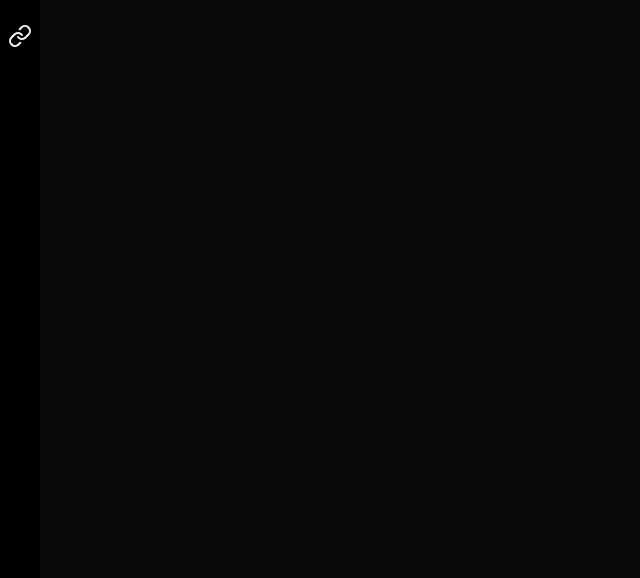
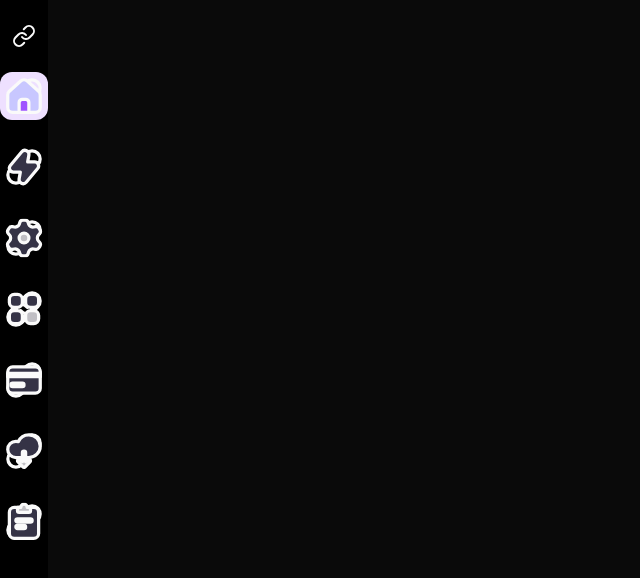
Before and after one commit to anishsoni29/SynchroSphere, a Next.js app: page /dashboard in a window 1280 px wide. Shown: the top 578 px of the page, without its empty margins (0-640 px from the left). Built offline with nearby package versions, Linux system fonts and the light colour scheme.

Commit message:
added the menuItem components

```diff
--- a/src/components/sidebar/index.tsx
+++ b/src/components/sidebar/index.tsx
@@ -10,6 +10,7 @@ import {
   TooltipTrigger,
 } from "@/components/ui/tooltip";
 import { menuOptions } from "@/lib/constant";
+import clsx from "clsx";
 
 type Props = {};
 
@@ -22,8 +23,29 @@ const MenuOptions = (props: Props) => {
           fuzzie.
         </Link>
         <TooltipProvider>
-          {menuOptions.map(() => (
-            <div></div>
+          {menuOptions.map((menuItem) => (
+            <ul key={menuItem.name}>
+              <Tooltip delayDuration={0}>
+                <TooltipTrigger>
+                  <li>
+                    <Link
+                      href={menuItem.href}
+                      className={clsx(
+                        "group h-8 w-8 flex items-center justify-center scale-[1.5] rounded-lg p-[3px] cursor-pointer",
+                        {
+                          "dark : bg-[#2F006B] bg-[#EEE0FF]":
+                            pathName === menuItem.href,
+                        }
+                      )}
+                    >
+                      <menuItem.Component
+                        selected={pathName === menuItem.href}
+                      />
+                    </Link>
+                  </li>
+                </TooltipTrigger>
+              </Tooltip>
+            </ul>
           ))}
         </TooltipProvider>
       </div>
```
